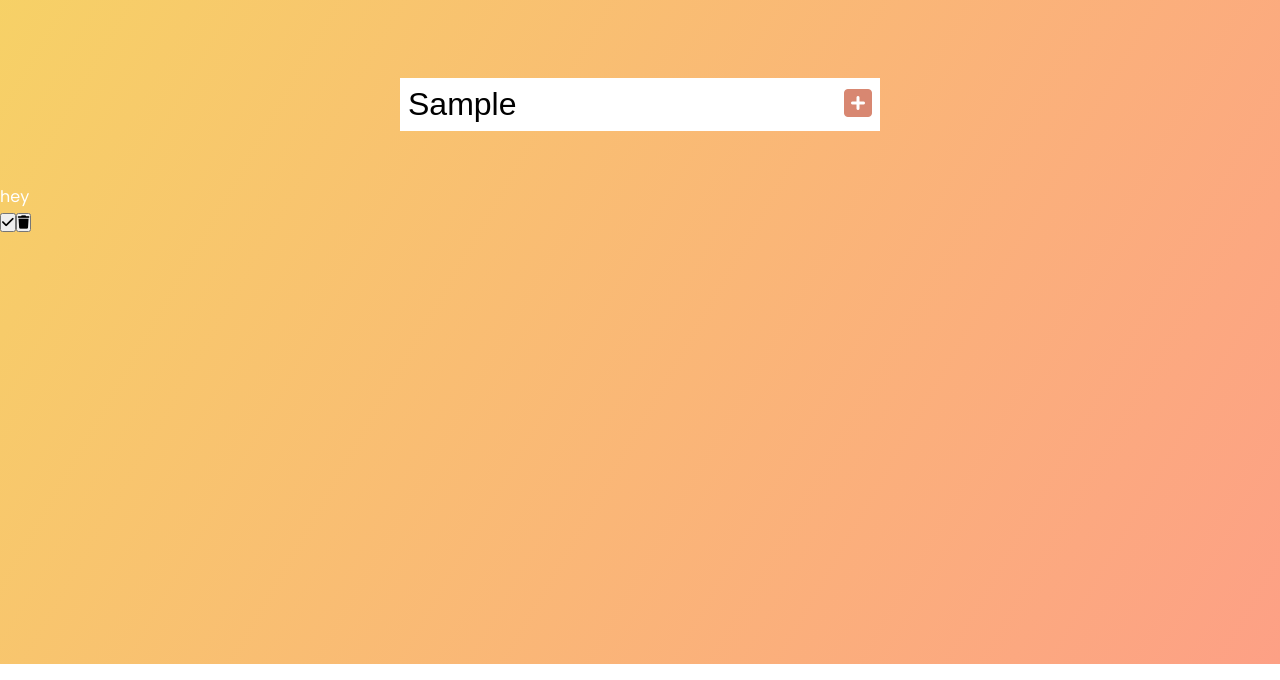
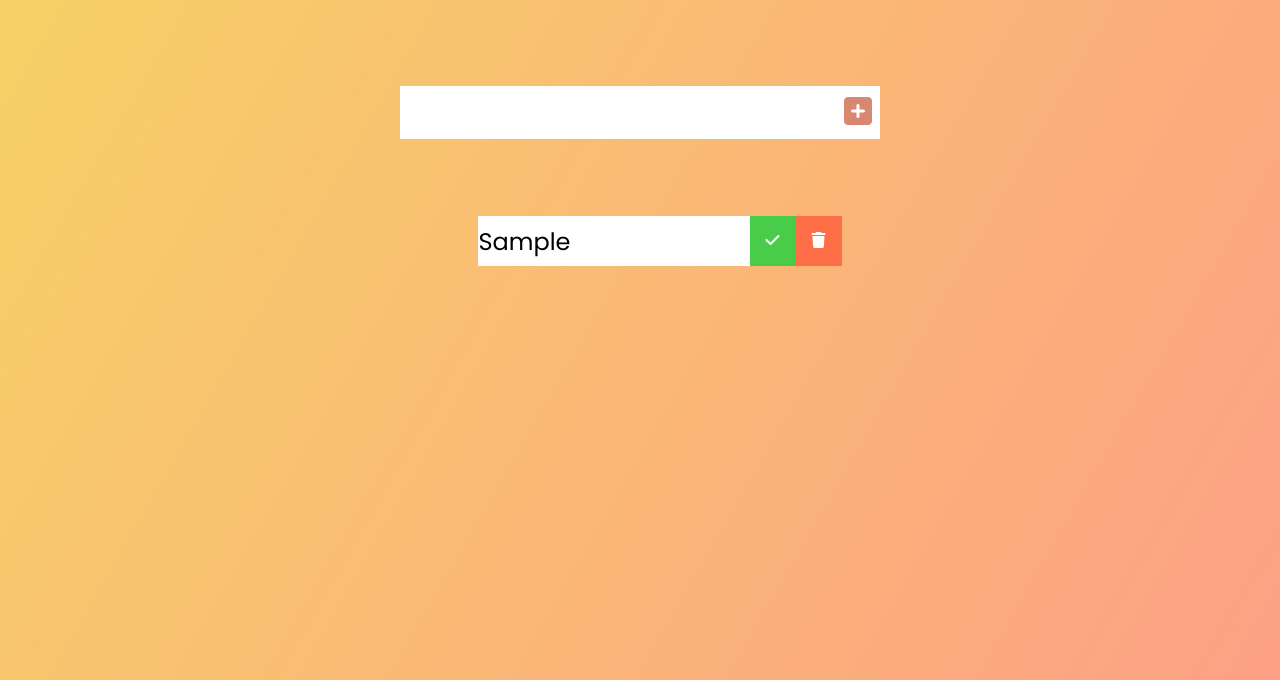
Before and after one commit to Joe2308/vanilla-js-to, a plain HTML site: page index.html in a window 1280 px wide. Both pictures are taken after typing "Sample" into the empty fields and a click on the button 858 px from the left and 240 px from the top of the page. Shown: the part 136-816 px from the top of the page. Drawn offline with Linux system fonts and the light colour scheme.

Commit message:
Todo list items style, and funcitonality to get input value added to addTodo function

```diff
--- a/app.js
+++ b/app.js
@@ -20,8 +20,8 @@ function addTodo(e){
     // Create list items
     const newTodo = document.createElement('li');
 
-    // Add text to the li
-    newTodo.innerText = 'hey';
+    // Add text from the input to the li
+    newTodo.innerText = todoInput.value;
 
     // add a class to the todo li
     newTodo.classList.add('todo-item');
@@ -52,6 +52,9 @@ function addTodo(e){
     // Append to List
     todoList.appendChild(todoDiv);
 
+    // Clear todo input value
+    todoInput.value = "";
+
 
 
 }
--- a/index.html
+++ b/index.html
@@ -19,14 +19,16 @@
          <h2>My Todo List</h2>
      </header>
      <form action="">
-         <input type="text" class=""todo-input>
+         <input type="text" class="todo-input">
          <button class="todo-button" type="submit">
              <i class="fas fa-plus-square"></i>
          </button>
      </form>
 
      <div class="todo-container">
-         <ul class="todo-list"></ul>
+         <ul class="todo-list">
+             <!-- Content populated using js -->
+         </ul>
      </div>
      <script src="./app.js"></script>
  </body>
--- a/style.css
+++ b/style.css
@@ -1,4 +1,4 @@
-/* Remove default browser styles */
+Remove default browser styles
 * {
     margin: 0;
     padding: 0;
@@ -41,3 +41,41 @@ form button:hover {
     background: #d88771;
     color: white;
 }
+
+.todo-container {
+    display: flex;
+    justify-content: center;
+    align-items: center;
+}
+
+.todo-list {
+    min-width: 30%;
+    list-style: none;
+}
+
+.todo {
+    margin:  0.5rem;
+    background: white;
+    color: black;
+    font-size: 1.5rem;
+    display: flex;
+    justify-content: space-between;
+    align-items: center;
+}
+
+/* Push buttons to the end */
+.todo-item {
+    flex: 1;
+}
+
+.delete-btn, .complete-btn {
+    background: #ff6f47;
+    color: white;
+    border: none;
+    padding: 1rem;
+    font-size: 1rem;
+}
+
+.complete-btn {
+    background: rgb(73, 204, 73);
+}
```
